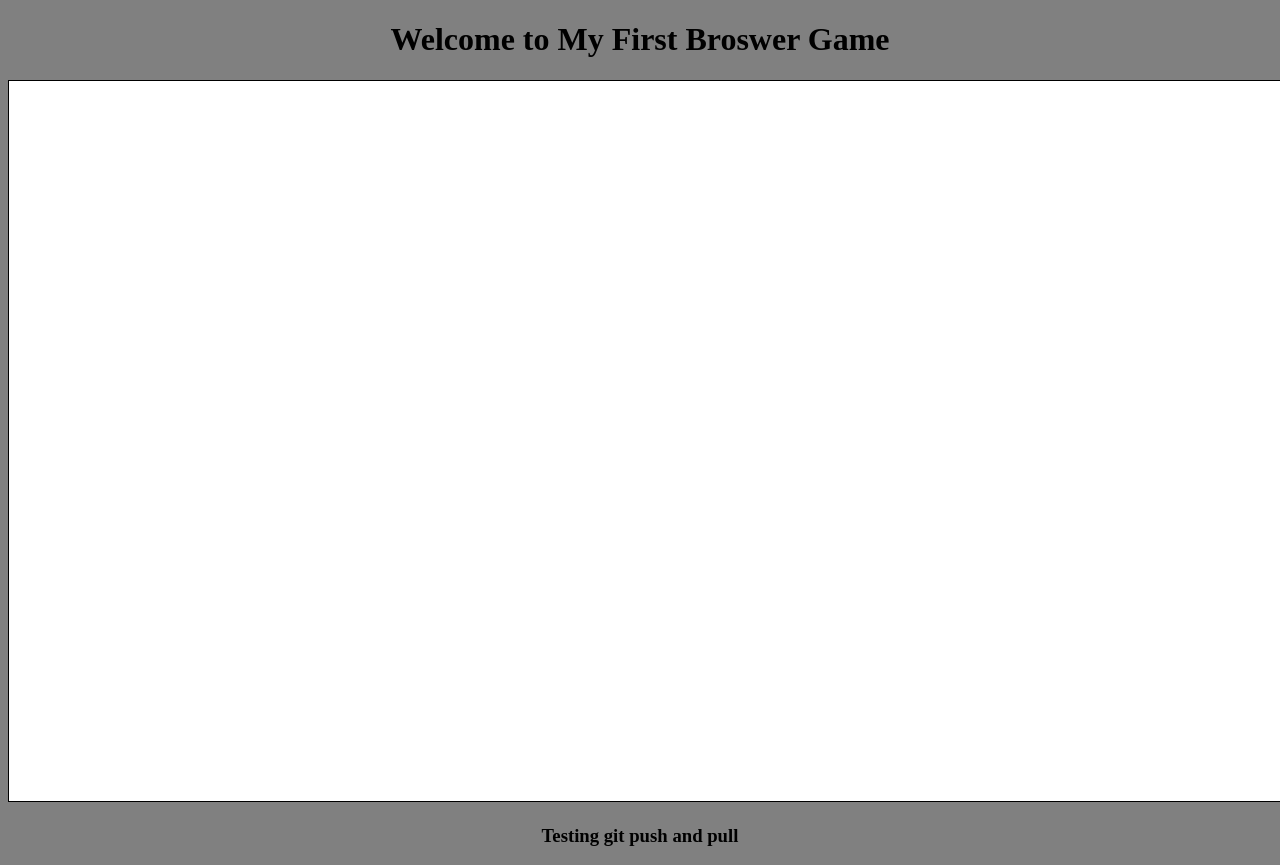
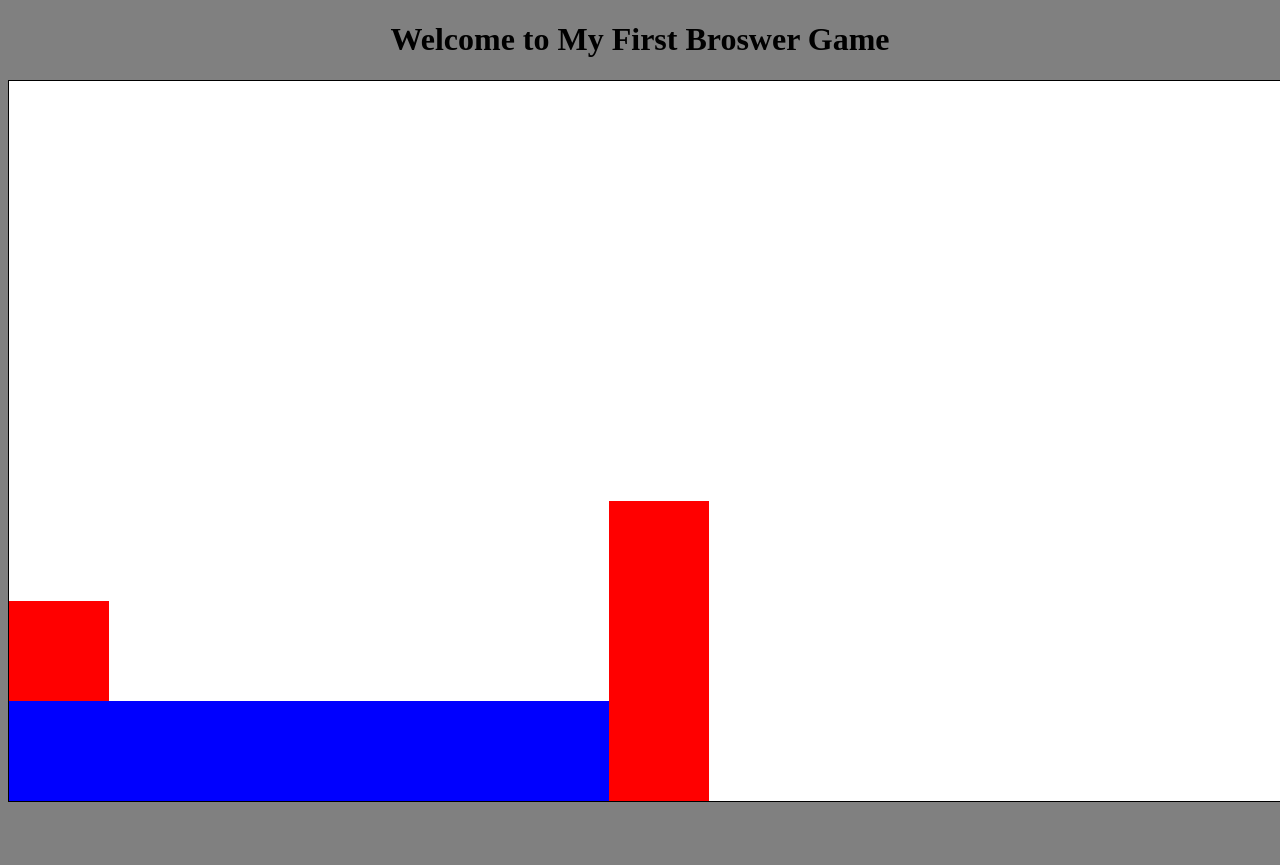
Before and after one commit to PoeBoy118/Small-JavaScript-Platformer, a plain HTML site: page index.html in a window 1280 px wide. After the commit the page ends 814 px from the top, so only its background shows below. Drawn offline with Linux system fonts and the light colour scheme.

Commit message:
Added in Ground Shapes Without Collision

```diff
--- /dev/null
+++ b/Scripts/border.js
@@ -0,0 +1,21 @@
+function Border(x, y, width, height, type) {
+    this.x = x
+    this.y = y
+    this.width = width
+    this.height = height
+    this.type = type
+
+    this.draw = (ctx) => {
+        if (this.type === 1) {
+            ctx.fillStyle = "blue"
+
+        } else if (this.type === 2) {
+            ctx.fillStyle = "red"
+
+        };
+
+        ctx.fillRect(this.x, this.y, this.width, this.height);
+    };
+};
+
+export default Border
--- a/Scripts/main_canvas.js
+++ b/Scripts/main_canvas.js
@@ -4,6 +4,7 @@
 // }
 
 import Player from "./player.js";
+import Border from "./border.js";
 
 //Drawing Variables
 let canvas;
@@ -12,6 +13,7 @@ let ctx;
 // Create Game Variables
 let gameLoop;
 let player;
+let borders = [];
 
 // Create Input Variables
 let upKey;
@@ -30,6 +32,21 @@ window.onload = () => {
 
     // Create Player
     player = new Player(100, 400);
+
+    // Create Borders
+
+        // Ground
+    for (let i = 0; i < 6; i++) {
+        borders.push(new Border(0 + 100 * i, 620, 100, 100, 1))
+    };
+
+        // Border on Ground
+    borders.push(new Border(0, 520, 100, 100, 2))
+
+        // Border on Right of Ground
+    for (let i = 0; i < 3; i++) {
+        borders.push(new Border(600, 420 + 100 * i, 100, 100, 2))
+    }
 
     // Start Game Loop, Runs Step Function Every Number In Miliseconds
     gameLoop = setInterval(globalStep, 1000/30);
@@ -54,6 +71,11 @@ function draw() {
 
     // Draw The Player
     player.draw(ctx);
+
+    // Draw The Borders
+    for (let i = 0; i < borders.length; i++) {
+        borders[i].draw(ctx);
+    };
 };
 
 function setupInputs() {
--- a/index.html
+++ b/index.html
@@ -10,6 +10,7 @@
 
     <!-- Game Scripts -->
     <script type="module" src="./Scripts/main_canvas.js"></script>
+
 </head>
 <body>
     <h1>Welcome to My First Broswer Game</h1>
@@ -19,7 +20,6 @@
 
     <canvas width="1280" height="720" id="game-canvas"></canvas>
 
-    <h3>Testing git push and pull</h3>
 
 
 
```
